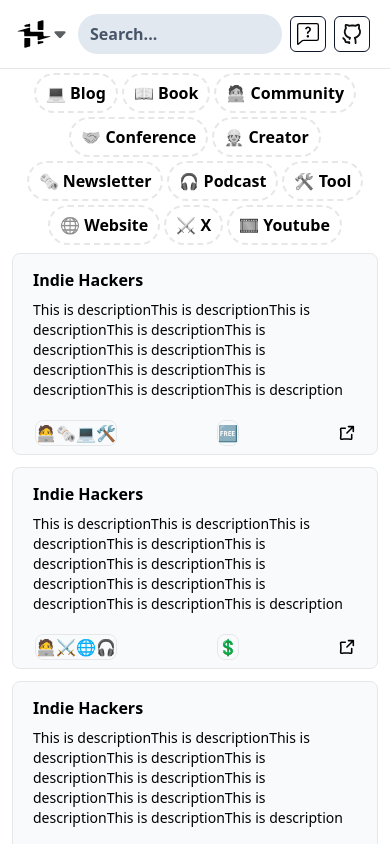
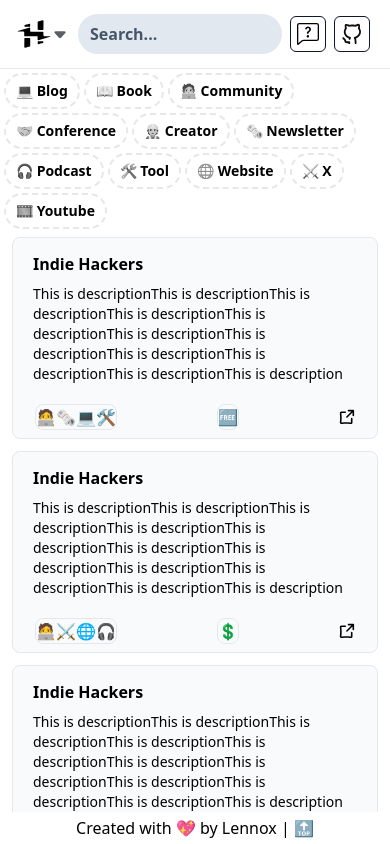
Before and after one commit to lennyAiko/ih-wiki, a Vue app: page / in a window 390 px wide. Shown: the top 844 px of the page. Built offline with nearby package versions, Linux system fonts and the light colour scheme.

Commit message:
feat: footer and scroll to top

```diff
--- a/src/views/HomeView.vue
+++ b/src/views/HomeView.vue
@@ -9,12 +9,6 @@
 const store = ref(data)
 const filteredStore = ref()
 const search = ref('')
-const activeCategory = ref(false)
-
-function isActive() {
-    console.log(activeCategory.value)
-    activeCategory.value = !activeCategory.value
-}
 
 function searchChange(event) {
     search.value = event
@@ -50,6 +44,10 @@
     filteredStore.value = store.value.filter(item => item.name.toLowerCase().includes(search.value.toLowerCase()))
 })
 
+function scrollToTop() {
+    window.scrollTo({ top: 0, left: 0, behavior: 'smooth' });
+}
+
 </script>
 
 <template>
@@ -61,11 +59,11 @@
     <div>
 
         <div
-        class="flex flex-row flex-wrap gap-3 m-2 items-center justify-center">
+        class="flex flex-row flex-wrap gap-3 m-2 items-center justify-center bg-white
+        xs:justify-start xs:text-sm">
             <span v-for="category in categories" @click="filterStore(category)"
             class="rounded-full border-2 border-dashed px-2.5 py-1.5 -m-[4px]
-            hover:border-solid font-semibold grayscale hover:grayscale-0"
-            :class="{active: isActive}">
+            hover:border-solid font-semibold grayscale hover:grayscale-0">
                 {{ getCategoryEmoji(category) }} {{ upperFirstLetter(category) }}
             </span>
         </div>
@@ -73,7 +71,8 @@
         <div class="grid grid-cols-3 md:grid-cols-3 lg:grid-cols-4 min-w-min xs:grid-cols-1 gap-3 m-3 overflow-hidden auto-cols-min auto-rows-min">
 
             <div v-for="item in filteredStore"
-            class="border rounded-lg items-start bg-slate-50 px-5 py-1.5 justify-start block overflow-hidden h-auto">
+            class="border rounded-lg items-start bg-slate-50 px-5 py-1.5 justify-start block overflow-hidden h-auto"
+            :key="item.name">
 
                 <h4
                 class="font-semibold text-base my-2"
@@ -104,4 +103,7 @@
     </div>
 
     <!-- FOOTER -->
+    <div class="sticky bottom-0 items-center justify-center flex p-1 font-medium mx-auto my-0 bg-white">
+        <p>Created with 💖 by <a href="https://twitter.com/c_lennyx" target="_blank">Lennox</a> | <button @click="scrollToTop">🔝</button></p>
+    </div>
 </template>
```
